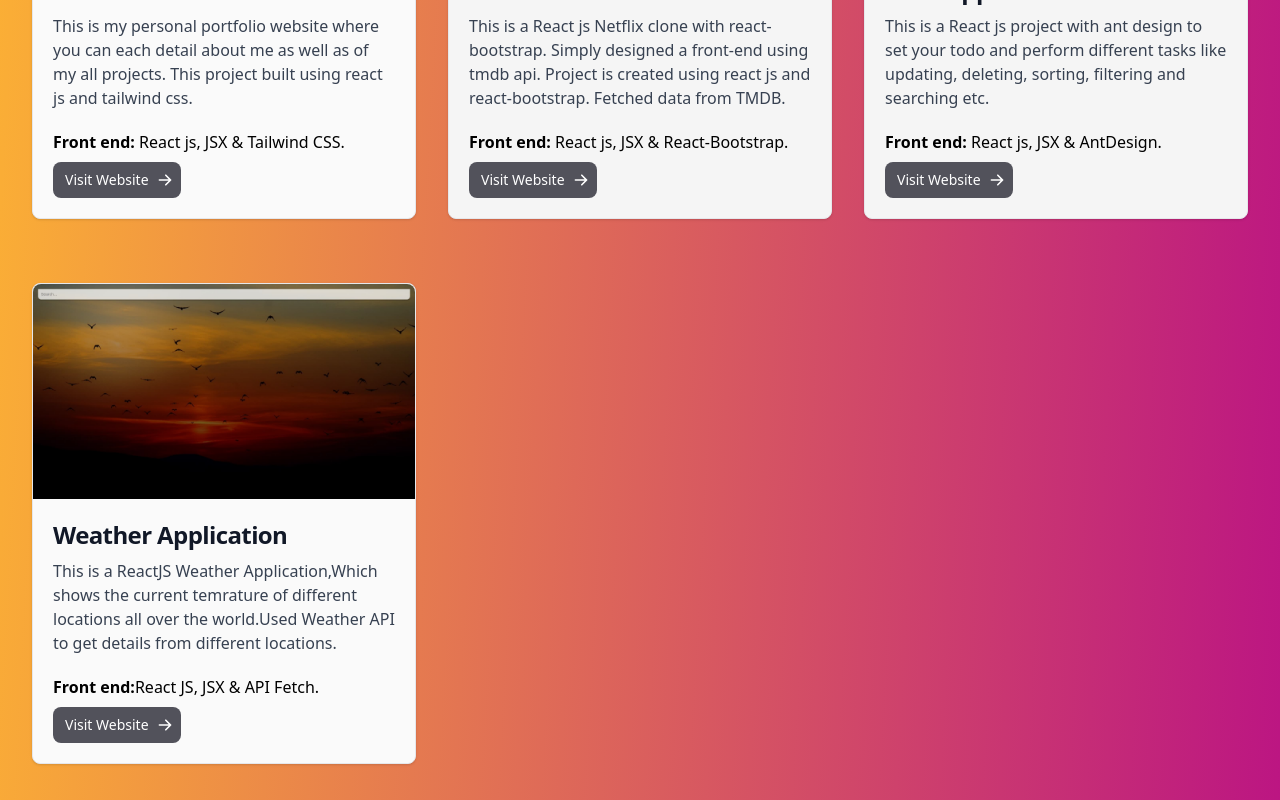
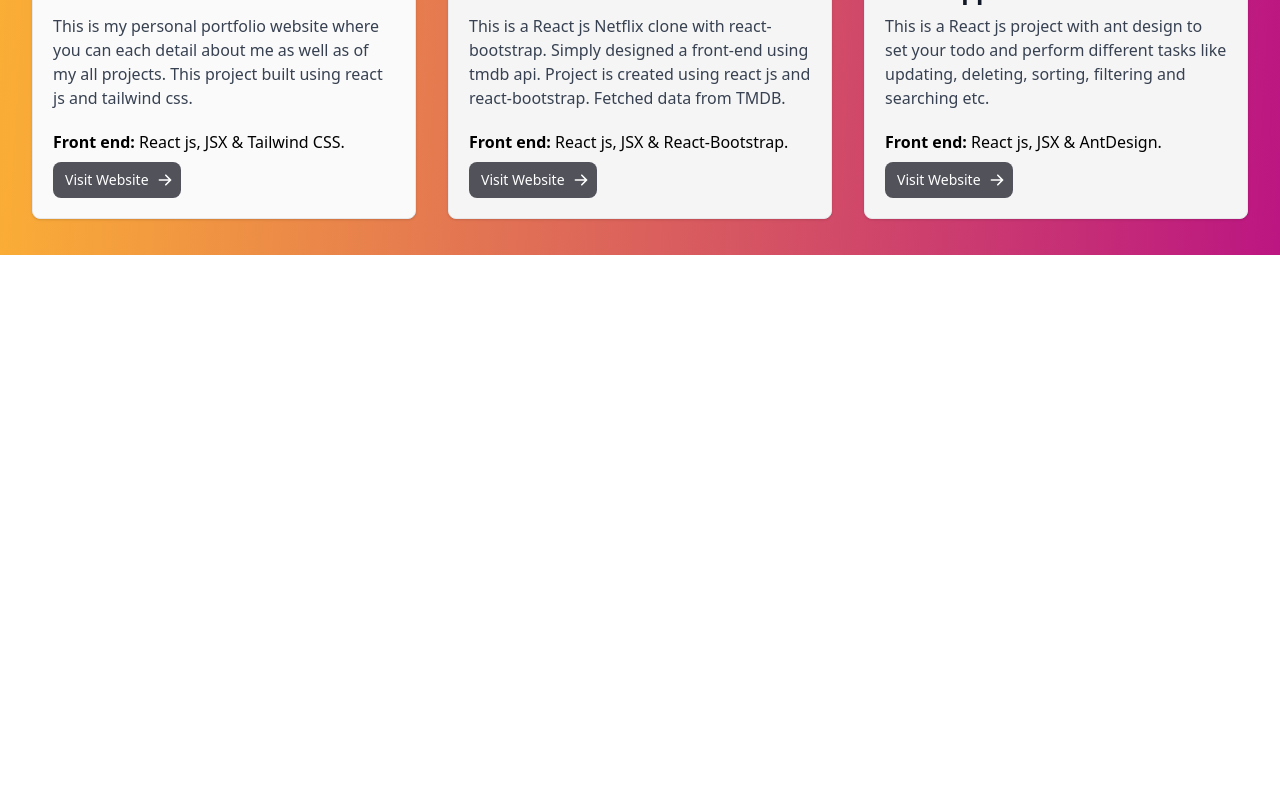
Before and after one commit to akshay7272/portfolio, a React (Create React App) app: page /projects in a window 1280 px wide. Shown: the part 1800-2600 px from the top of the page. After the commit the page ends 2055 px from the top, so only its background shows below. Built offline with nearby package versions, Linux system fonts and the light colour scheme.

Commit message:
Added webkit scrolling css and updated resume link and removed react-js weather application project

```diff
--- a/src/App.css
+++ b/src/App.css
@@ -1,3 +1,6 @@
+::-webkit-scrollbar {
+  width: 0px;
+}
 @keyframes blink {
   0%,
   100% {
@@ -22,6 +25,7 @@
   border-right: 1px solid var(--caret);
   animation: blink 0.5s linear infinite;
 }
+
 
 @media (prefers-reduced-motion) {
   .typewriter::after {
--- a/src/components/Navbar.js
+++ b/src/components/Navbar.js
@@ -29,7 +29,7 @@
               <li className="hover:text-black cursor-pointer">Contact</li>
             </Link>
             <a
-              href="https://drive.google.com/file/d/1e8-qekQ-XwkQ4KJpbFMxBpZlK6KwRnba/view"
+              href="https://drive.google.com/file/d/1ssTz2l3T0tiTolS3x0qg8FXtBhulgnPR/view?usp=sharing"
               target="_blank"
               rel="noopener noreferrer"
             >
--- a/src/components/Projects.js
+++ b/src/components/Projects.js
@@ -436,51 +436,7 @@
                   </a>
                 </div>
               </div>
-              <div className="mx-auto max-w-sm bg-neutral-50 border border-gray-200 rounded-lg shadow ">
-                <img
-                  className="rounded-t-lg"
-                  src={weather}
-                  alt=""
-                  loading="lazy"
-                />
-                <div className="p-5">
-                  <h5 className="mb-2 text-2xl font-bold tracking-tight text-gray-900 ">
-                    Weather Application
-                  </h5>
-                  <p className="mb-3 font-normal text-gray-700 dark:text-gray-400">
-                    This is a ReactJS Weather Application,Which shows the
-                    current temrature of different locations all over the
-                    world.Used Weather API to get details from different
-                    locations.
-                  </p>
-                  <p className="pt-2">
-                    <b>Front end:</b>React JS, JSX & API Fetch.
-                  </p>
 
-                  <a
-                    href="https://react-weather-app-ak.netlify.app"
-                    target="_blank"
-                    rel="noreferrer"
-                    className="mt-2 inline-flex items-center px-3 py-2 text-sm font-medium text-center text-white bg-zinc-600 rounded-lg hover:bg-blue-800 focus:ring-4 focus:outline-none focus:ring-blue-300 dark:bg-blue-600 dark:hover:bg-blue-700 dark:focus:ring-blue-800"
-                  >
-                    Visit Website
-                    <svg
-                      aria-hidden="true"
-                      className="w-4 h-4 ml-2 -mr-1"
-                      fill="currentColor"
-                      viewBox="0 0 20 20"
-                      xmlns="http://www.w3.org/2000/svg"
-                      loading="lazy"
-                    >
-                      <path
-                        fillRule="evenodd"
-                        d="M10.293 3.293a1 1 0 011.414 0l6 6a1 1 0 010 1.414l-6 6a1 1 0 01-1.414-1.414L14.586 11H3a1 1 0 110-2h11.586l-4.293-4.293a1 1 0 010-1.414z"
-                        clipRule="evenodd"
-                      ></path>
-                    </svg>
-                  </a>
-                </div>
-              </div>
             </div>
           </div>
         </div>
```
